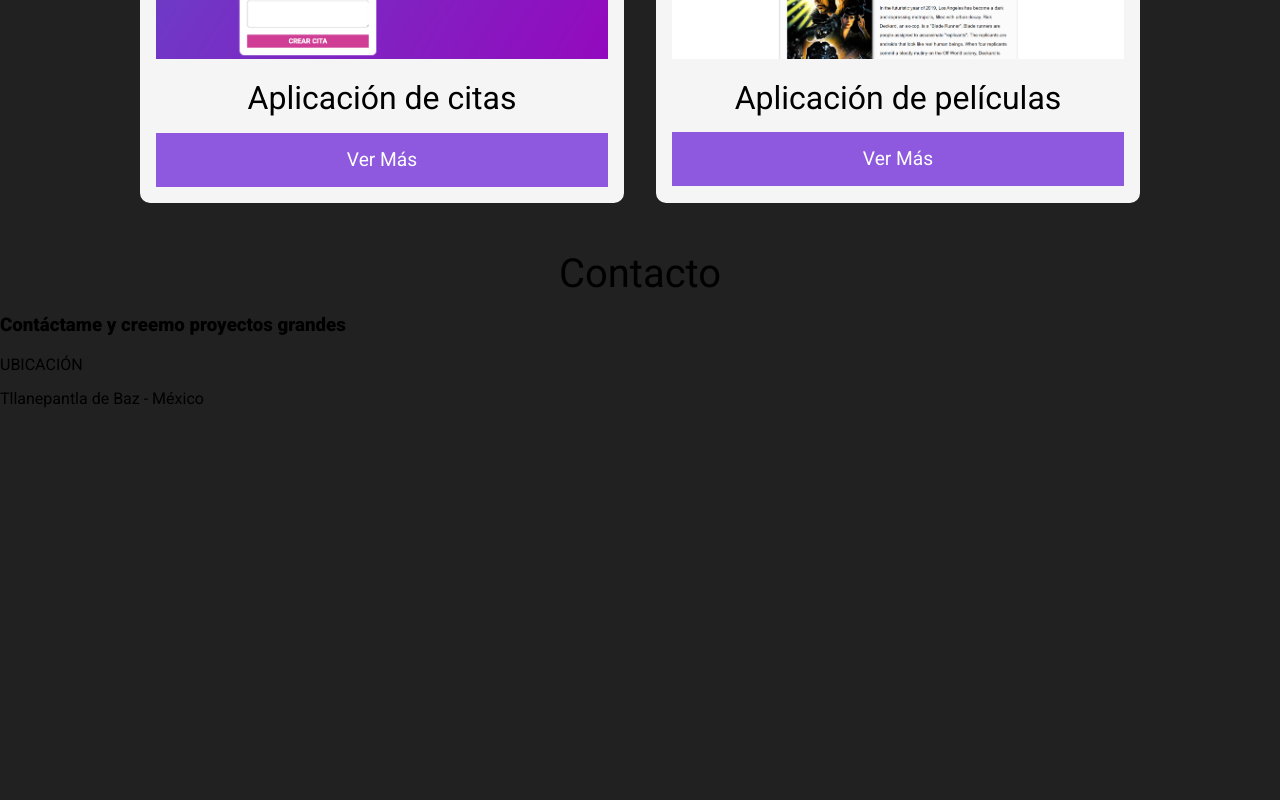
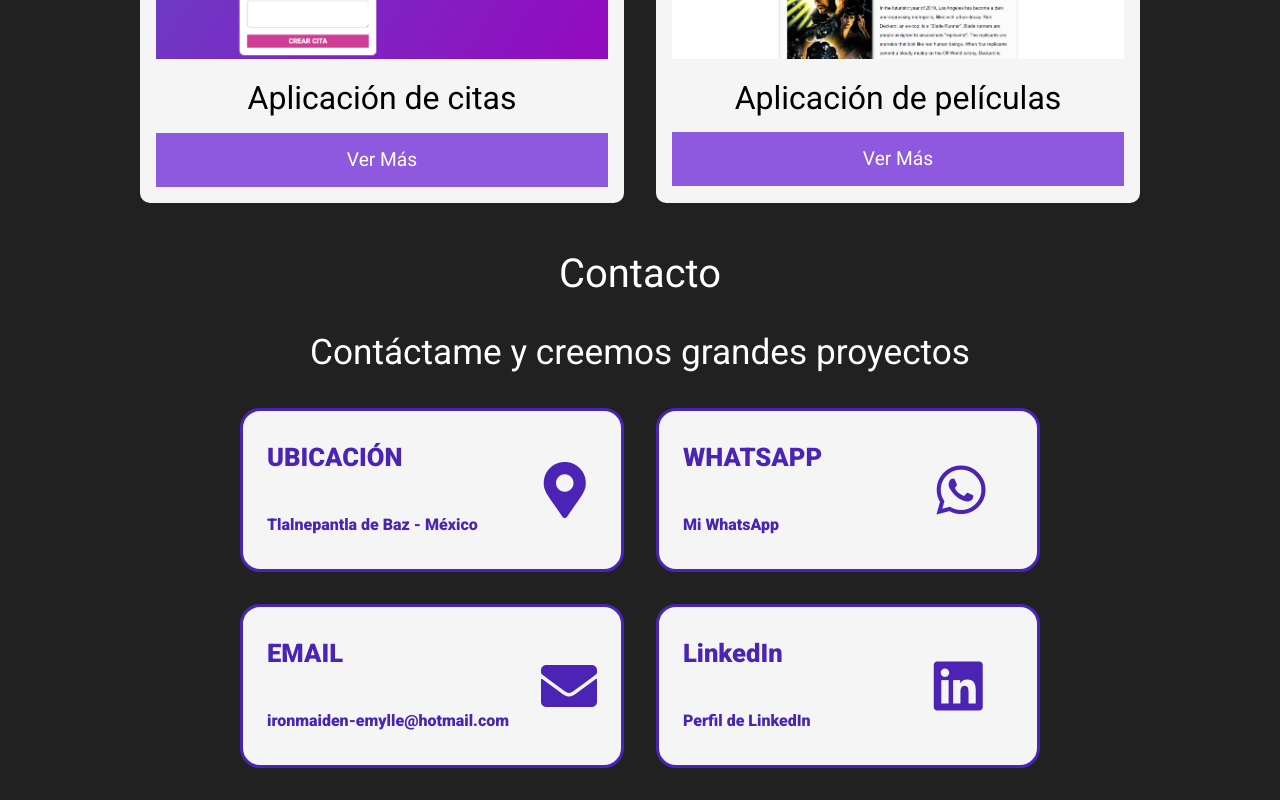
Before and after one commit to FTH-EGC/Portafolio, a React (Create React App) app: page / in a window 1280 px wide. Shown: the part 3276-4076 px from the top of the page. Before the commit the page ends 3700 px from the top, so only its background shows below. Built offline with nearby package versions, Linux system fonts and the light colour scheme.

Commit message:
Terminando los estilos de la seccion contacto

```diff
--- a/src/components/Contacto.js
+++ b/src/components/Contacto.js
@@ -2,25 +2,117 @@
 import React from 'react';
 import styled from '@emotion/styled';
 
+const DivContenedorCards = styled.div`
+    display: grid;
+    grid-template-columns: repeat(auto-fit, minmax(300px, 1fr ));
+    gap: 2rem;
+    max-width: 800px;
+    margin: 0 auto;
+    a{
+        text-decoration: none;
+    }
+
+`;
+
+const DivCardCon = styled.div`
+
+    border-radius: 20px;
+    border: 3px solid #4B24B5;
+    background-color: #f5f5f5;
+    color: #4B24B5;
+    padding: 1.5rem;
+    display: grid;
+    grid-template-columns: repeat(2, auto);
+    column-gap: 2rem;
+    align-items: center;
+
+`;
+
+const DivDescCon = styled.div`
+    display: grid;
+    grid-template-rows: repeat(2, auto);
+    row-gap: 1.2rem;
+    font-weight: 700;
+    p{
+        font-size: 1.6rem;
+        margin: .5rem 0;
+    }
+    span{
+        font-size: 1rem;
+
+    }
+`;
+
+const DivIconosCon = styled.div`
+    text-align: center;
+    i{
+        font-size: 3.5rem;
+        color: #4B24B5;
+    }
+
+`;
 
 const Contacto = () =>{
 
     return(
-        <section className="seccion-contacto">
+        <section className="seccion-contacto contenedor">
             <h2>Contacto</h2>
-            <h3>Contáctame y creemo proyectos grandes</h3>
+            <h3>Contáctame y creemos grandes proyectos</h3>
 
-            <div>
-                <div>
-                    <p>UBICACIÓN</p>
-                    <p>Tllanepantla de Baz - México</p>
-                </div>
-                <div>
-                    <a href="!#">
-                        <i></i>
-                    </a>
-                </div>
-            </div>
+            <DivContenedorCards>
+                <DivCardCon>
+                    <DivDescCon>
+                        <p>UBICACIÓN</p>
+                        <p><span>Tlalnepantla de Baz - México</span></p>
+                    </DivDescCon>
+                    <DivIconosCon>
+                        <i className="fas fa-map-marker-alt"></i>
+                    </DivIconosCon>
+                </DivCardCon>
+
+                <a href="https://wa.me/525571690209" target="_blank" rel="noreferrer noopener">
+                    <DivCardCon>
+                        <DivDescCon>
+                            <p>WHATSAPP</p>
+                            <p><span>Mi WhatsApp</span></p>
+                        </DivDescCon>
+                        <DivIconosCon>
+
+                                <i className="fab fa-whatsapp"></i>
+
+                        </DivIconosCon>
+                    </DivCardCon>
+                </a>
+
+                <a href="mailto: ironmaiden-emylle@hotmail.com" target="_blank" rel="noreferrer noopener">
+                    <DivCardCon>
+                        <DivDescCon>
+                            <p>EMAIL</p>
+                            <p><span>ironmaiden-emylle@hotmail.com</span></p>
+                        </DivDescCon>
+                        <DivIconosCon>
+
+                                <i className="fas fa-envelope"></i>
+
+                        </DivIconosCon>
+                    </DivCardCon>
+                </a>
+
+                <a href="https://www.linkedin.com/in/erick-garc%C3%ADa-castillo-951746201/" target="_blank" rel="noopener noreferrer">
+                    <DivCardCon>
+                        <DivDescCon>
+                            <p>LinkedIn</p>
+                            <p><span>Perfil de LinkedIn</span></p>
+                        </DivDescCon>
+                        <DivIconosCon>
+
+                                <i className="fab fa-linkedin"></i>
+
+                        </DivIconosCon>
+                    </DivCardCon>
+                </a>
+
+            </DivContenedorCards>
         </section>
 
     )
--- a/src/index.css
+++ b/src/index.css
@@ -76,3 +76,15 @@ h2{
   border-radius: 30px;
   height: 2rem;
 }
+.seccion-contacto{
+  margin-bottom: 2rem;
+}
+.seccion-contacto h2{
+  color: #ffffff;
+}
+.seccion-contacto h3{
+  color: #ffffff;
+  font-size: 2.2rem;
+  font-weight: 400;
+  text-align: center;
+}
```
Also changed, not shown: 1 other file (tests, documents, lock files or other folders).
